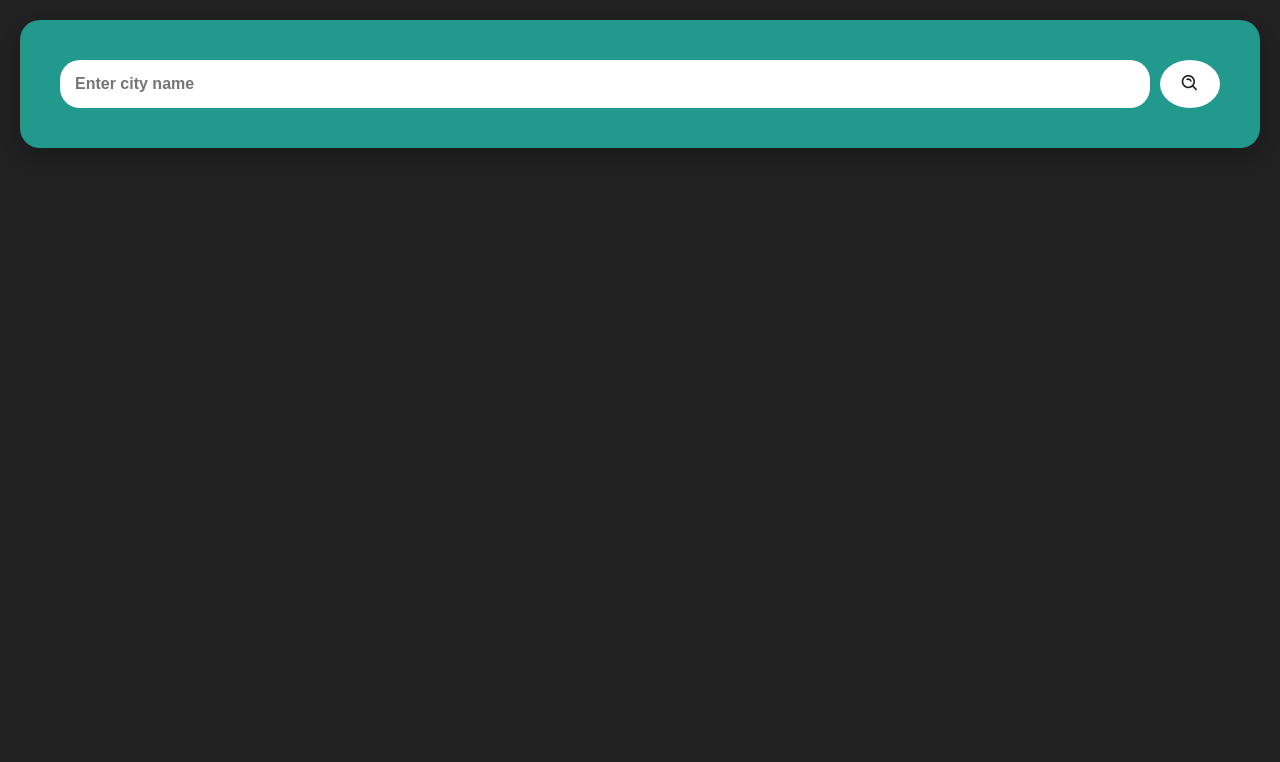
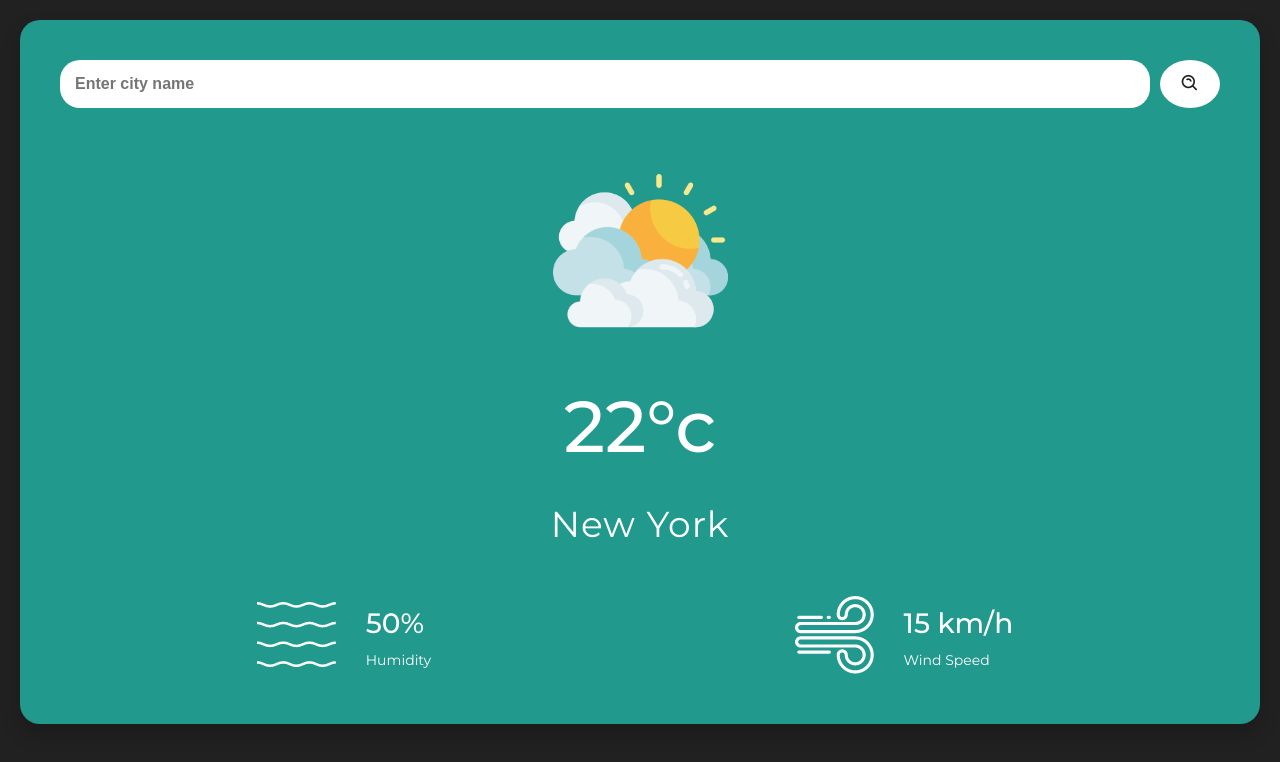
Before and after one commit to Momtaz1992/weatherApp, a plain HTML site: page index.html in a window 1280 px wide. Drawn offline with nearby package versions, Linux system fonts and the light colour scheme; a web font is replaced by a local one.

Commit message:
design is done

```diff
--- a/index.html
+++ b/index.html
@@ -13,6 +13,27 @@
                      <input type="text" placeholder="Enter city name" spellcheck="false">
                      <button><i class='bx bx-search-alt'></i></button>
               </div>
+              <div class="weather">
+                     <img src="./images/clouds.png" alt="weather icon">
+                     <h1 class="temp">22°c</h1>
+                     <h2 class="city">New York</h2>
+                     <div class="details">
+                            <div class="col">
+                                   <img src="images/humidity.png" alt="humidity icon">
+                                   <div>
+                                          <p class="humidity">50%</p>
+                                          <p>Humidity</p>
+                                   </div>
+                            </div>
+                            <div class="col">
+                                   <img src="./images/wind.png" alt="wind icon">
+                                   <div>
+                                          <p class="wind">15 km/h</p>
+                                          <p>Wind Speed</p>
+                                   </div>
+                            </div>
+                     </div>
+              </div>
        </div>
 </body>
 </html>
--- a/style.css
+++ b/style.css
@@ -97,3 +97,42 @@ ul{
        text-align: center;
        font-size: 20px;
 }
+.weather h1{
+       font-size: 72px;
+       font-weight: 500;
+}
+.weather h2{
+       font-size: 36px;
+       font-weight: 400;
+       letter-spacing: 1px;
+}
+.details{
+       display: grid;
+       grid-template-columns: repeat(2, auto);
+       justify-content: space-around;
+       align-items: center;
+       text-align: center;
+       padding: 30px;
+       margin: 10px;
+}
+.details .col{
+       display: grid;
+       grid-template-columns: repeat(2, auto);
+       justify-content: center;
+       align-items: center;
+       text-align: center;
+}
+.col div p{
+       font-size: 14px;
+       text-align: left;
+}
+.col div .wind{
+       font-size: 28px;
+       font-weight: 500;
+       text-align: left;
+}
+.col div .humidity {
+       font-size: 28px;
+       font-weight: 500;
+       text-align: left;
+}
```
Also changed, not shown: images/clear.png (added), images/clouds.png (added), images/drizzle.png (added), images/humidity.png (added), images/mist.png (added), images/rain.png (added), images/search.png (added), images/snow.png (added), images/wind.png (added), 1 other file.
